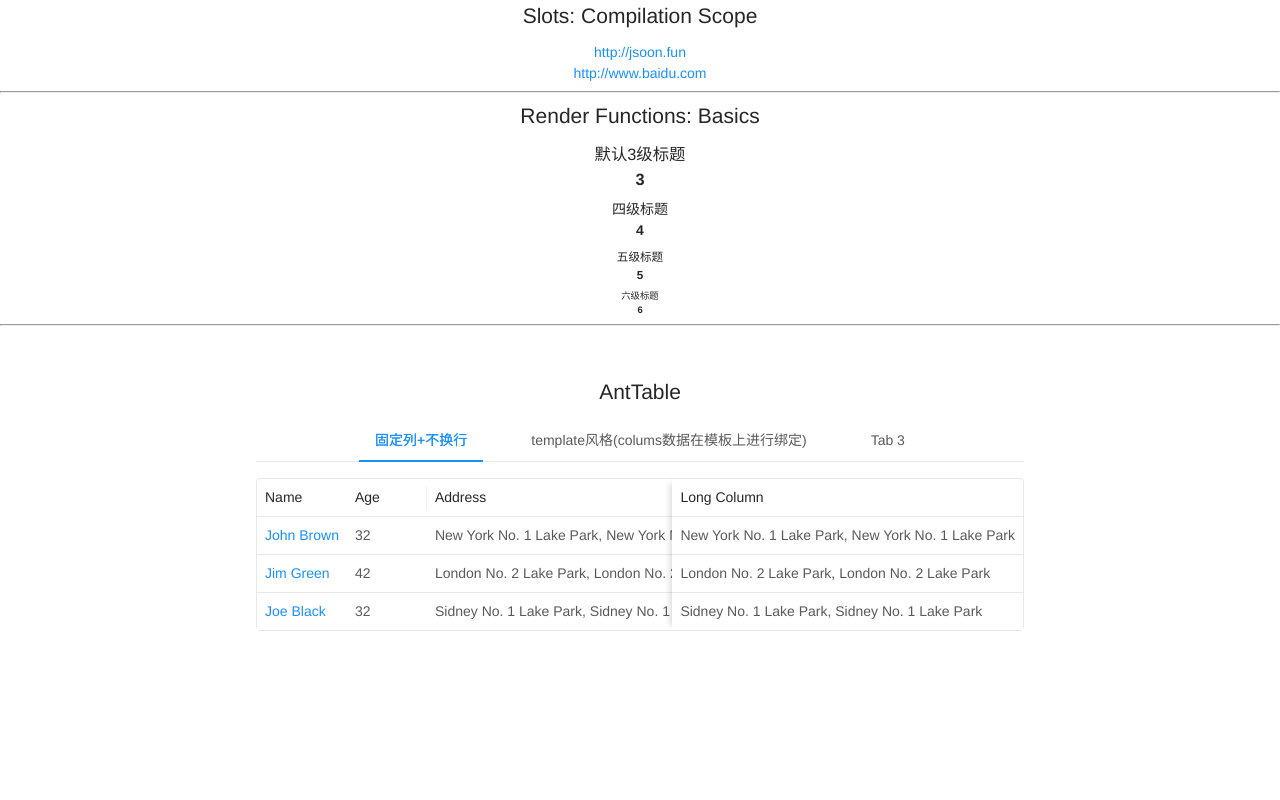
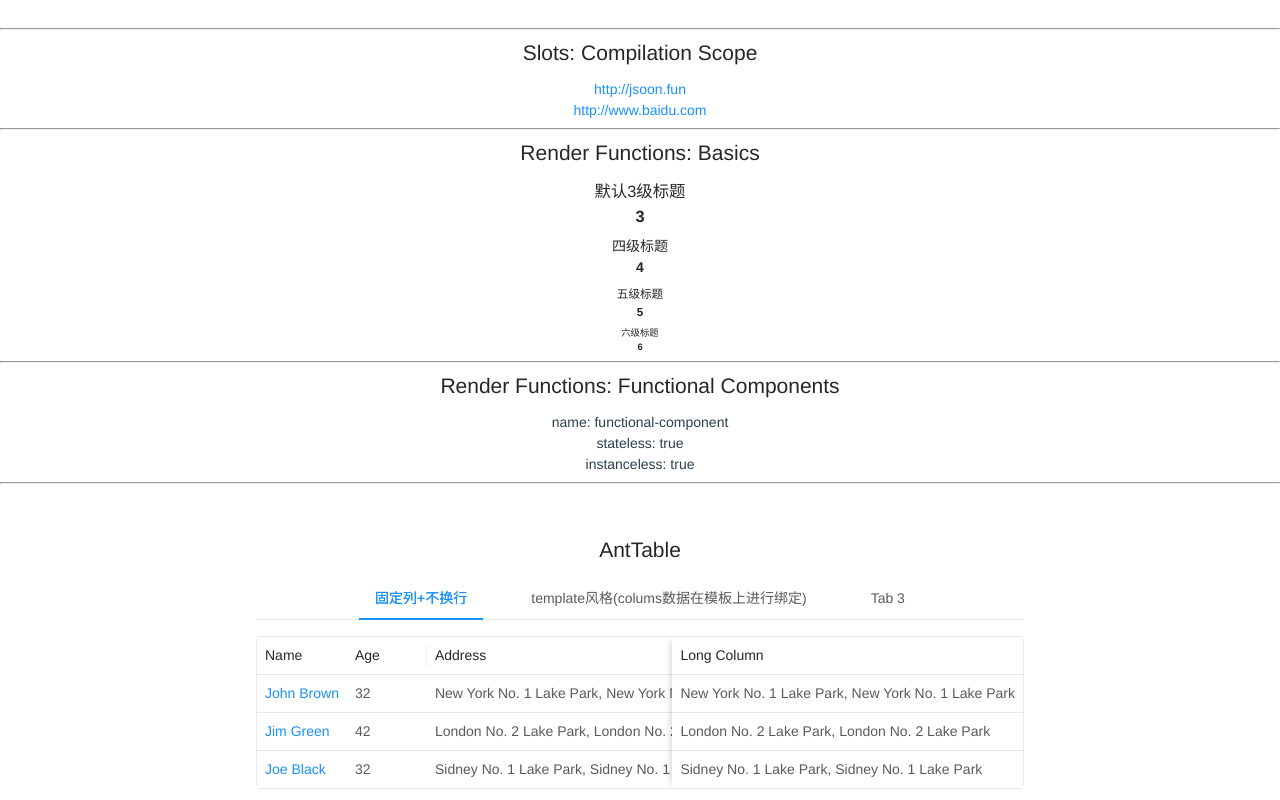
Before and after one commit to JSoon/antdv-demo, a Vue app: page / in a window 1280 px wide. Built offline with nearby package versions, Linux system fonts and the light colour scheme.

Commit message:
新增trials: FuctionalComponents, 深度理解Reactivity

```diff
--- a/src/App.vue
+++ b/src/App.vue
@@ -1,23 +1,31 @@
 <template>
   <div id="app">
+    <ChangeDetectionCaveats />
+    <hr>
     <CompilationScope />
     <hr>
     <Basics />
+    <hr>
+    <FunctionalComponents />
     <hr>
     <AntTable />
   </div>
 </template>
 
 <script>
+import ChangeDetectionCaveats from './views/trials/reactivity-in-depth/ChangeDetectionCaveats.vue';
 import CompilationScope from './views/trials/slots/CompilationScope.vue';
 import Basics from './views/trials/render-functions/Basics.vue';
+import FunctionalComponents from './views/trials/render-functions/FunctionalComponents.vue';
 import AntTable from './views/components/AntTable.vue';
 
 export default {
   name: 'App',
   components: {
+    ChangeDetectionCaveats,
     CompilationScope,
     Basics,
+    FunctionalComponents,
     AntTable,
   },
 };
--- /dev/null
+++ b/src/views/trials/reactivity-in-depth/ChangeDetectionCaveats.vue
@@ -0,0 +1,34 @@
+<template>
+  <div>
+    {{fooDesc}}
+    <br>
+    {{barDesc}}
+  </div>
+</template>
+
+<script>
+export default {
+  data() {
+    return {
+      foo: 1,
+      fooDesc: '',
+      bar: {
+        a: 1,
+      },
+      barDesc: '',
+    };
+  },
+  watch: {
+    foo(val) {
+      this.fooDesc = `foo = ${val}`;
+    },
+    'bar.a': function barA(val) {
+      this.barDesc = `a = ${val}`;
+    },
+  },
+};
+</script>
+
+<style>
+
+</style>
--- /dev/null
+++ b/src/views/trials/render-functions/FunctionalComponents.vue
@@ -0,0 +1,37 @@
+<template>
+  <div>
+    <h2>Render Functions: Functional Components</h2>
+
+    <FunctionalComponent
+      ref="funcComponentRef"
+      :name="name"
+      :stateless="stateless"
+      :instanceless="instanceless"
+    />
+  </div>
+</template>
+
+<script>
+import FunctionalComponent from './components/FunctionalComponent';
+
+export default {
+  components: {
+    FunctionalComponent,
+  },
+  data() {
+    return {
+      name: 'functional-component',
+      stateless: true,
+      instanceless: true,
+    };
+  },
+  mounted() {
+    console.log('this.$refs', this.$refs);
+    console.log(this);
+  },
+};
+</script>
+
+<style>
+
+</style>
--- /dev/null
+++ b/src/views/trials/render-functions/components/FunctionalComponent.js
@@ -0,0 +1,19 @@
+export default {
+  name: 'FunctionalComponent',
+  functional: true,
+  render(h, { props, data }) {
+    return h(
+      'div',
+      {
+        ...data,
+      },
+      [
+        `name: ${props.name}`,
+        h('br'),
+        `stateless: ${props.stateless}`,
+        h('br'),
+        `instanceless: ${props.instanceless}`,
+      ],
+    );
+  },
+};
```
